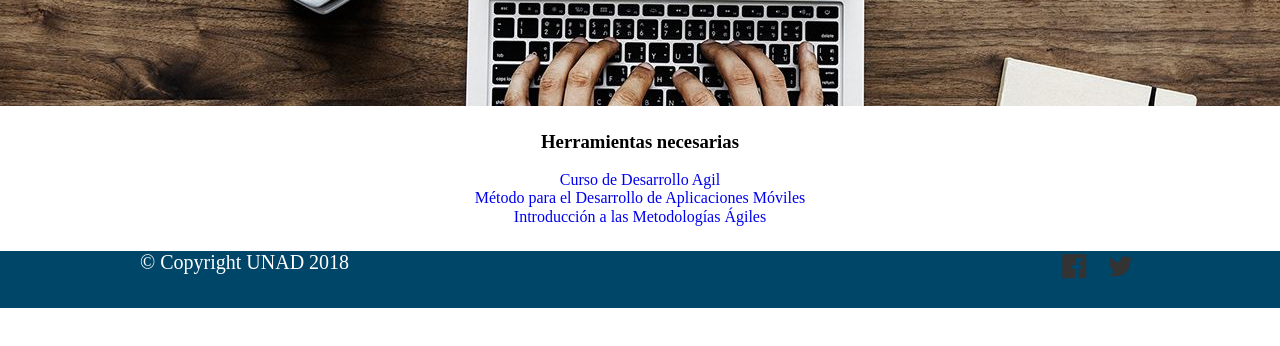
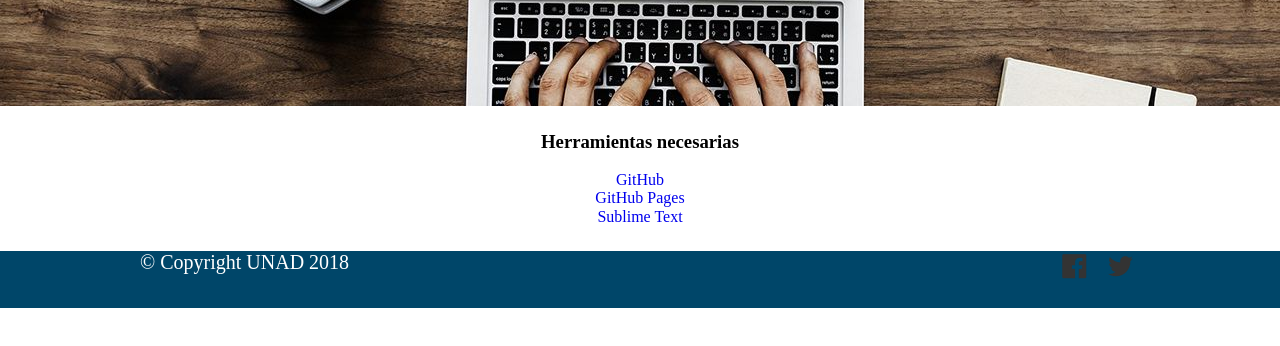
Before and after one commit to andres01serrano/andres01serrano.github.io, a plain HTML site: page herramientas.html in a window 1280 px wide. Shown: the part 244-590 px from the top of the page. Drawn offline with Linux system fonts and the light colour scheme.

Commit message:
Update herramientas.html

```diff
--- a/herramientas.html
+++ b/herramientas.html
@@ -44,9 +44,9 @@
 			<h3>Herramientas necesarias</h3><br>
 				<article>
 					<p>
-						<a href="img/archivo/DesarrolloAgil.pdf" download="DesarrolloAgil" >Curso de Desarrollo Agil</a><br>
-						<a href="img/archivo/DesarrolloAplicaiones.pdf" download="DesarrolloAplicaiones">Método para el Desarrollo de Aplicaciones Móviles</a><br>
-						<a href="img/archivo/IntroduccionMetodologiasAgiles.pdf" download="IntroduccionMetodologiasAgiles">Introducción a las Metodologías Ágiles</a>
+						<a href="https://desktop.github.com" target="_blank">GitHub</a><br>
+						<a href="https://pages.github.com" target="_blank">GitHub Pages</a><br>
+						<a href="https://www.sublimetext.com" target="_blank">Sublime Text</a>
 					</p>
 				</article>
 			</div>
```
